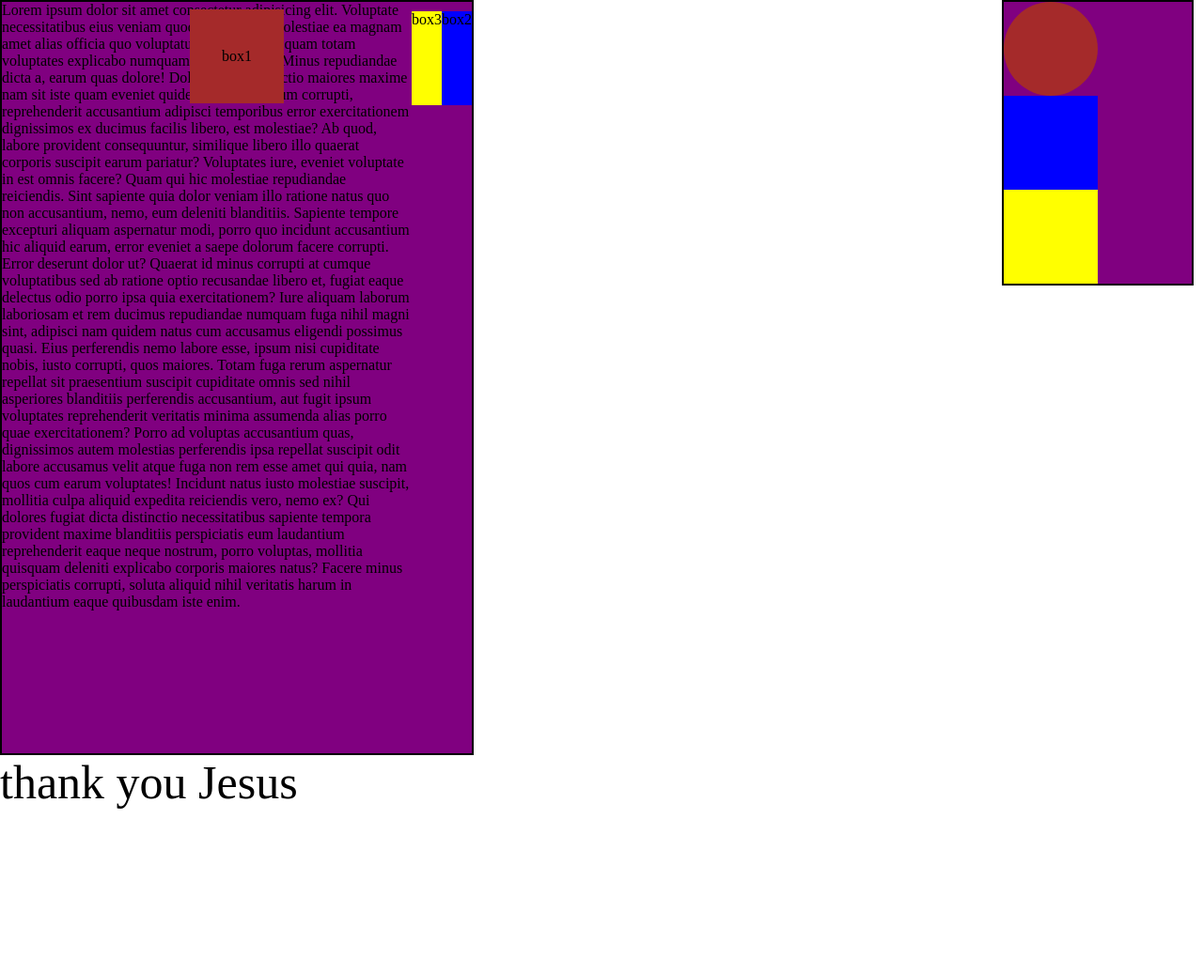
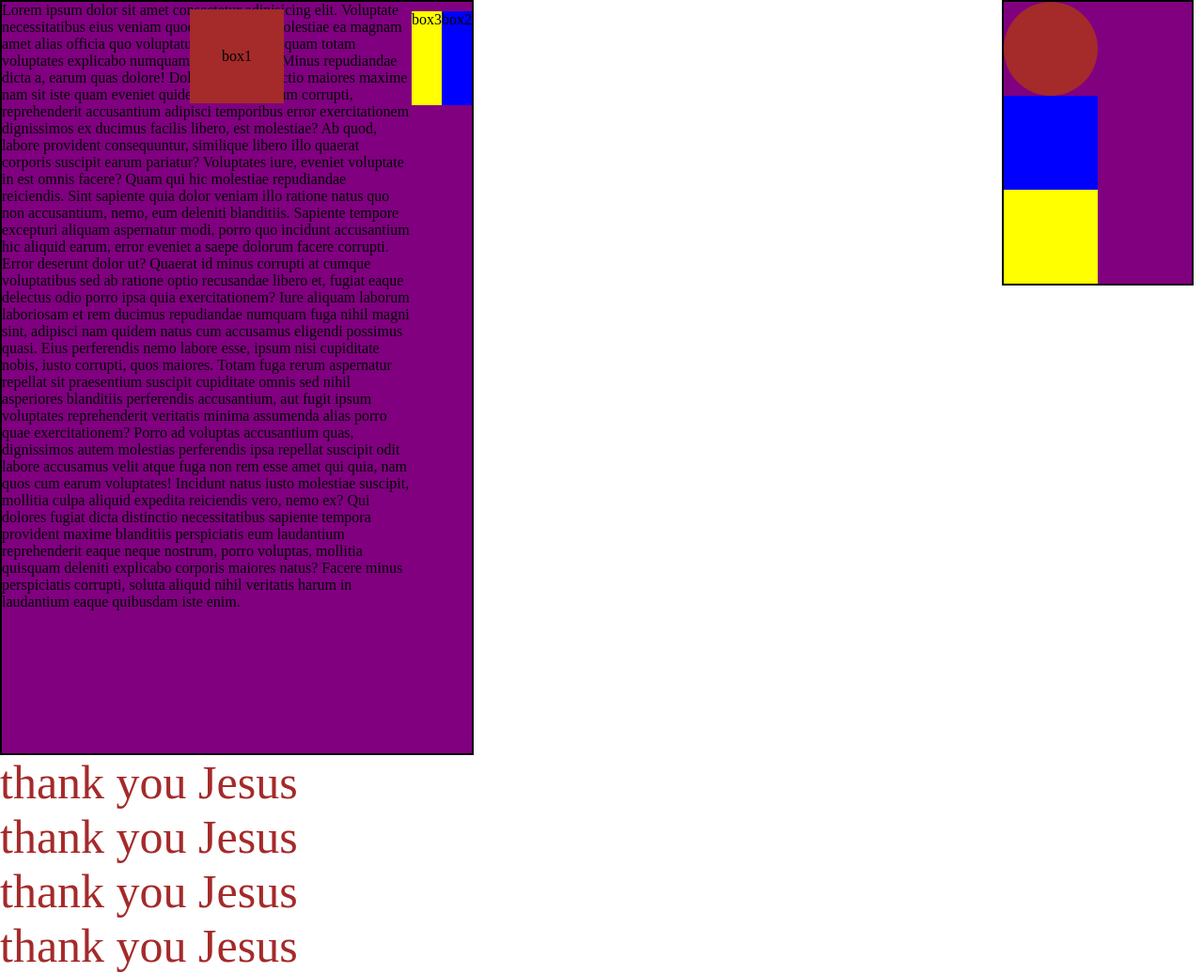
Before and after one commit to promiseOheari/box-lessons, a plain HTML site: page index.html in a window 1280 px wide. Shown: the whole page at 94% size. Before the commit the page ends 862 px from the top, so only its background shows below. Drawn offline with Linux system fonts and the light colour scheme.

Commit message:
source only

```diff
--- a/index.html
+++ b/index.html
@@ -45,11 +45,20 @@
     <style>
         span{
             font-size: 50px;
+            display: block;
+            color: brown;
         }
     </style>
 
     <div>
         <span>thank you Jesus</span>
+
+        <span>thank you Jesus</span>
+
+        <span>thank you Jesus</span>
+        <span>thank you Jesus</span>
+
+
     </div>
     </body>
 </html>
```
